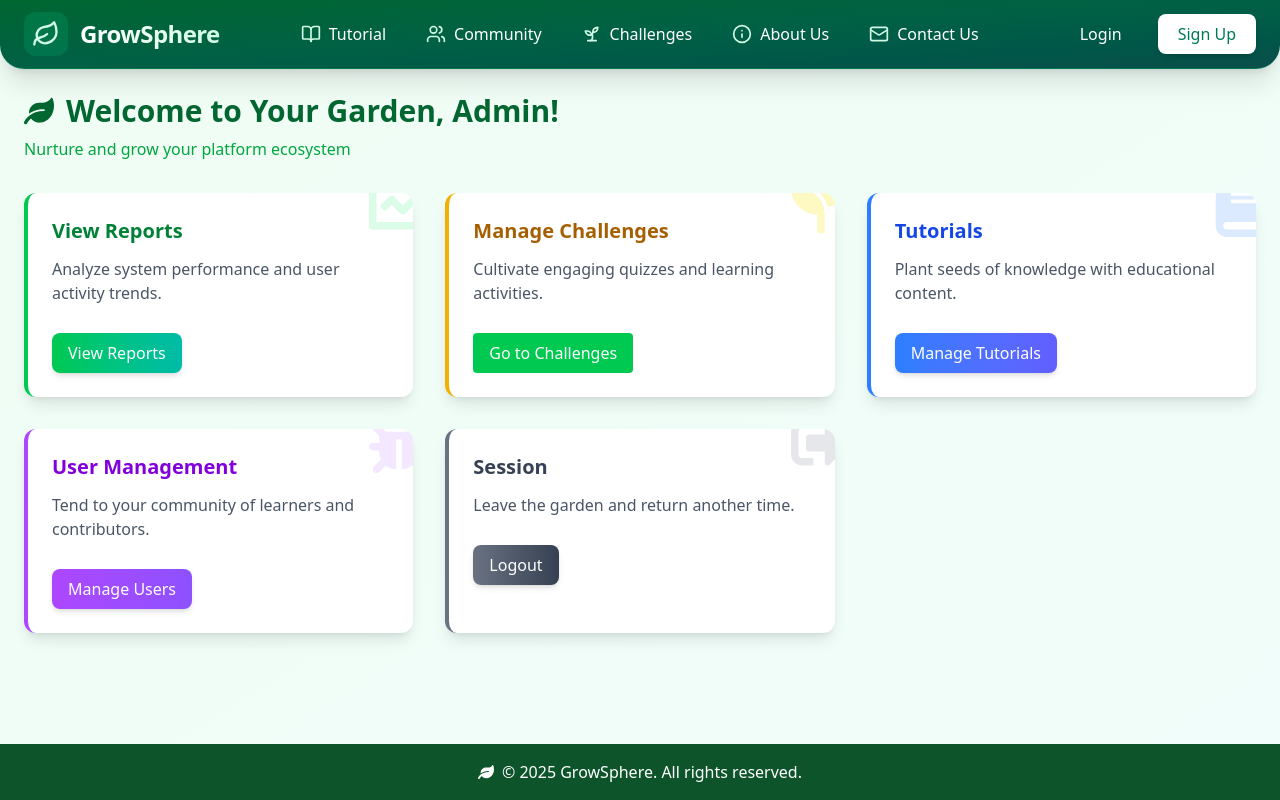
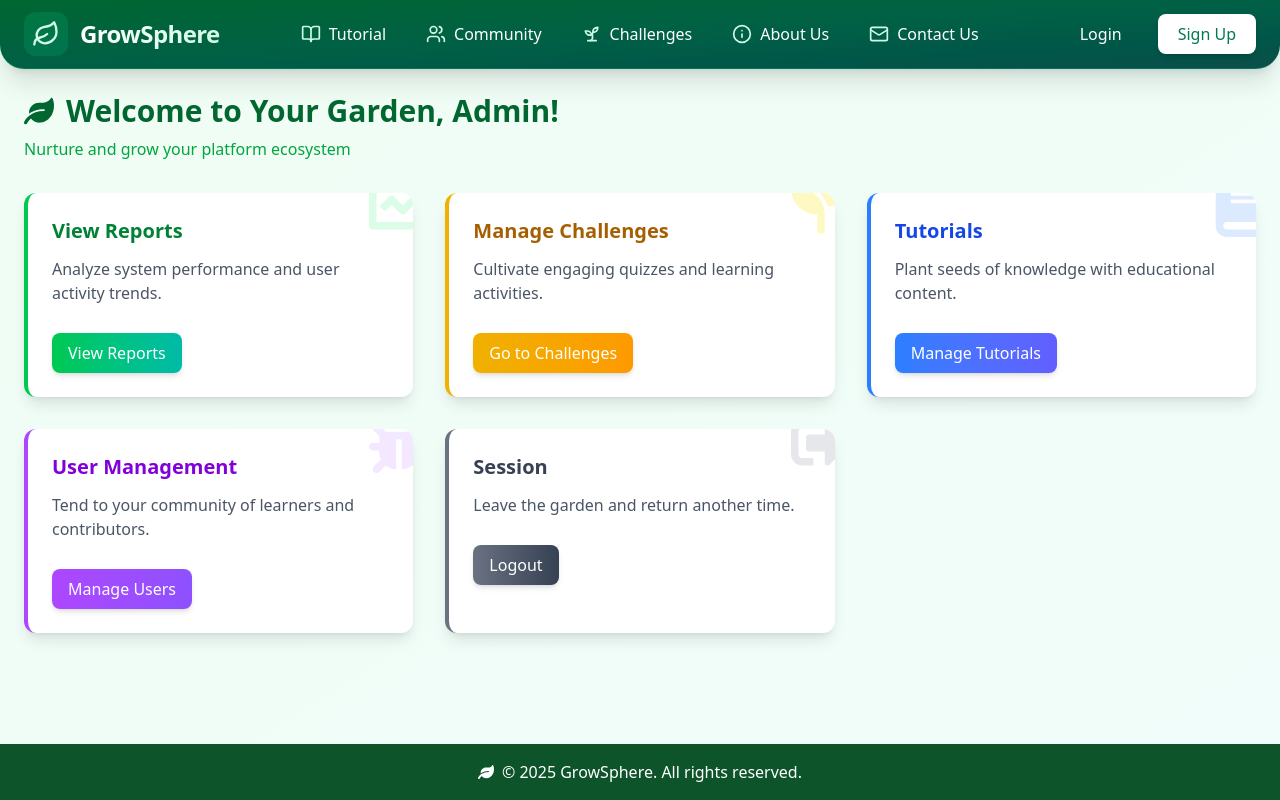
Before and after one commit to weharaSliit/-Gardening-Sustainable-Agriculture-, a React (Vite) app in the folder frontend/: page /admin-dashboard in a window 1280 px wide. Built offline with nearby package versions, Linux system fonts and the light colour scheme.

Commit message:
Remove redundant button click handler in AdminDashboard component

```diff
--- a/frontend/src/components/User/AdminDashboard.jsx
+++ b/frontend/src/components/User/AdminDashboard.jsx
@@ -92,8 +92,7 @@ const AdminDashboard = () => {
             <button
               onClick={() => navigate("/challenge-home")}
               className="mt-3 bg-gradient-to-r from-yellow-500 to-amber-500 hover:from-yellow-600 hover:to-amber-600 text-white py-2 px-4 rounded-lg shadow-md transition-all duration-300"
-              onClick={() => navigate("/admin/admin-garden-logs")}
-              className="mt-3 bg-green-500 hover:bg-green-600 text-white py-2 px-4 rounded"
+
 
             >
               Go to Challenges
```
